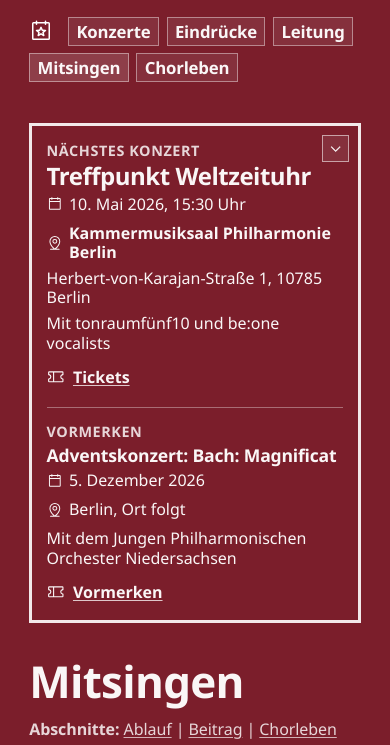
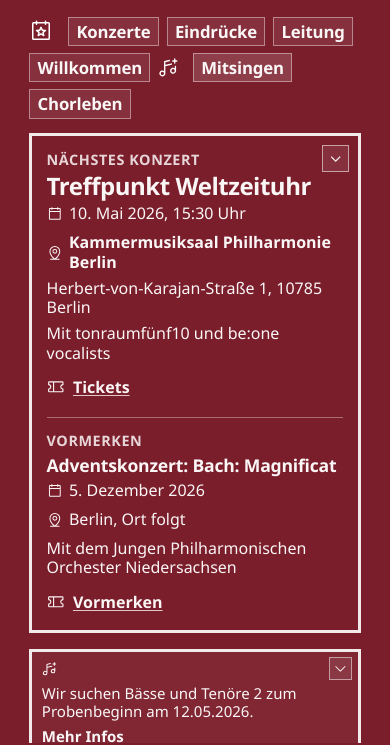
Before and after one commit to minthemiddle/jkb, a website: page mitsingen.html in a window 390 px wide. Shown: the part 99-844 px from the top of the page. Drawn offline with Linux system fonts and the light colour scheme.

Commit message:
Add: News bar

```diff
--- a/components/navbar.js
+++ b/components/navbar.js
@@ -1,6 +1,7 @@
 class AppNavbar extends HTMLElement {
   connectedCallback() {
     const storageKey = "jkbConcertCollapsed";
+    const newsStorageKey = "jkbNewsCollapsed";
     const current = window.location.pathname.split('/').pop() || 'index.html';
     const isActive = (href) => current === href;
 
@@ -29,6 +30,13 @@ class AppNavbar extends HTMLElement {
             <span class="sep" aria-hidden="true">|</span>
             ${link('leitung.html', 'Leitung')}
             <span class="sep" aria-hidden="true">|</span>
+            ${link('willkommen.html', 'Willkommen')}
+            <span class="sep" aria-hidden="true">|</span>
+            <button class="news-toggle-btn" type="button" aria-label="Suche-Hinweis umschalten" title="Suche-Hinweis umschalten">
+              <svg xmlns="http://www.w3.org/2000/svg" width="32" height="32" fill="currentColor" viewBox="0 0 256 256" aria-hidden="true" focusable="false">
+                <path d="M232,48a8,8,0,0,1-8,8H208V72a8,8,0,0,1-16,0V56H176a8,8,0,0,1,0-16h16V24a8,8,0,0,1,16,0V40h16A8,8,0,0,1,232,48Zm-16,64v52a36,36,0,1,1-16-29.92V112a8,8,0,0,1,16,0Zm-16,52a20,20,0,1,0-20,20A20,20,0,0,0,200,164ZM88,110.25V196a36,36,0,1,1-16-29.92V56a8,8,0,0,1,6.06-7.76l56-14a8,8,0,0,1,3.88,15.52L88,62.25v31.5l70.06-17.51a8,8,0,0,1,3.88,15.52ZM72,196a20,20,0,1,0-20,20A20,20,0,0,0,72,196Z"></path>
+              </svg>
+            </button>
             ${link('mitsingen.html', 'Mitsingen')}
             <span class="sep" aria-hidden="true">|</span>
             ${link('chorleben.html', 'Chorleben')}
@@ -38,8 +46,10 @@ class AppNavbar extends HTMLElement {
     `;
 
     const expandBtn = this.querySelector(".concert-expand-btn");
+    const newsBtn = this.querySelector(".news-toggle-btn");
     const sync = () => {
       const collapsed = document.body.classList.contains("concert-collapsed");
+      const newsCollapsed = document.body.classList.contains("news-collapsed");
       if (expandBtn) {
         expandBtn.setAttribute("aria-expanded", collapsed ? "false" : "true");
         expandBtn.setAttribute(
@@ -47,11 +57,21 @@ class AppNavbar extends HTMLElement {
           collapsed ? "Nächstes Konzert anzeigen" : "Nächstes Konzert einklappen"
         );
       }
+      if (newsBtn) {
+        newsBtn.setAttribute("aria-expanded", newsCollapsed ? "false" : "true");
+        newsBtn.setAttribute(
+          "title",
+          newsCollapsed ? "Suche-Hinweis anzeigen" : "Suche-Hinweis einklappen"
+        );
+      }
     };
 
     try {
       if (localStorage.getItem(storageKey) === "1") {
         document.body.classList.add("concert-collapsed");
+      }
+      if (localStorage.getItem(newsStorageKey) === "1") {
+        document.body.classList.add("news-collapsed");
       }
     } catch (_) {
       // ignore storage errors
@@ -69,7 +89,20 @@ class AppNavbar extends HTMLElement {
       sync();
     });
 
+    newsBtn?.addEventListener("click", () => {
+      const collapsed = document.body.classList.contains("news-collapsed");
+      document.body.classList.toggle("news-collapsed", !collapsed);
+      try {
+        localStorage.setItem(newsStorageKey, collapsed ? "0" : "1");
+      } catch (_) {
+        // ignore storage errors
+      }
+      window.dispatchEvent(new CustomEvent("jkb:news-toggle", { detail: { collapsed: !collapsed } }));
+      sync();
+    });
+
     window.addEventListener("jkb:concert-toggle", sync);
+    window.addEventListener("jkb:news-toggle", sync);
     sync();
   }
 }
--- /dev/null
+++ b/components/news-banner.js
@@ -0,0 +1,48 @@
+class AppNewsBanner extends HTMLElement {
+  connectedCallback() {
+    const storageKey = "jkbNewsCollapsed";
+    const role = (this.getAttribute("role") || "X").trim();
+    const start = (this.getAttribute("start") || "xx.xx.xxxx").trim();
+
+    const setCollapsed = (collapsed) => {
+      document.body.classList.toggle("news-collapsed", collapsed);
+      try {
+        localStorage.setItem(storageKey, collapsed ? "1" : "0");
+      } catch (_) {
+        // ignore storage errors
+      }
+      window.dispatchEvent(new CustomEvent("jkb:news-toggle", { detail: { collapsed } }));
+    };
+
+    try {
+      if (localStorage.getItem(storageKey) === "1") {
+        document.body.classList.add("news-collapsed");
+      }
+    } catch (_) {
+      // ignore storage errors
+    }
+
+    this.innerHTML = `
+      <section class="news-banner" aria-label="Chor-News">
+        <button class="news-collapse-btn" type="button" aria-label="Hinweis einklappen" title="Hinweis einklappen">
+          <svg xmlns="http://www.w3.org/2000/svg" width="32" height="32" fill="currentColor" viewBox="0 0 256 256" aria-hidden="true" focusable="false">
+            <path d="M213.66,101.66l-80,80a8,8,0,0,1-11.32,0l-80-80A8,8,0,0,1,53.66,90.34L128,164.69l74.34-74.35a8,8,0,0,1,11.32,11.32Z"></path>
+          </svg>
+        </button>
+        <p class="news-banner-text">
+          <svg class="news-banner-icon" xmlns="http://www.w3.org/2000/svg" width="32" height="32" fill="currentColor" viewBox="0 0 256 256" aria-hidden="true" focusable="false">
+            <path d="M232,48a8,8,0,0,1-8,8H208V72a8,8,0,0,1-16,0V56H176a8,8,0,0,1,0-16h16V24a8,8,0,0,1,16,0V40h16A8,8,0,0,1,232,48Zm-16,64v52a36,36,0,1,1-16-29.92V112a8,8,0,0,1,16,0Zm-16,52a20,20,0,1,0-20,20A20,20,0,0,0,200,164ZM88,110.25V196a36,36,0,1,1-16-29.92V56a8,8,0,0,1,6.06-7.76l56-14a8,8,0,0,1,3.88,15.52L88,62.25v31.5l70.06-17.51a8,8,0,0,1,3.88,15.52ZM72,196a20,20,0,1,0-20,20A20,20,0,0,0,72,196Z"></path>
+          </svg>
+          Wir suchen Bässe und Tenöre 2 zum Probenbeginn am 12.05.2026. <a class="news-banner-link" href="mitsingen.html">Mehr Infos</a>
+        </p>
+      </section>
+    `;
+
+    const collapseBtn = this.querySelector(".news-collapse-btn");
+    collapseBtn?.addEventListener("click", () => setCollapsed(true));
+  }
+}
+
+if (!customElements.get("app-news-banner")) {
+  customElements.define("app-news-banner", AppNewsBanner);
+}
--- a/mitsingen.html
+++ b/mitsingen.html
@@ -26,12 +26,14 @@
     <link rel="stylesheet" href="styles/global.css" />
     <script src="components/navbar.js" defer></script>
     <script src="components/current-concert.js" defer></script>
+    <script src="components/news-banner.js" defer></script>
     <script src="components/footer.js" defer></script>
 </head>
 
 <body class="site">
     <app-navbar></app-navbar>
     <app-current-concert></app-current-concert>
+    <app-news-banner></app-news-banner>
 
     <main class="site-main">
         <article class="content">
@@ -50,7 +52,7 @@
                         href="https://www.marie-pierre-roy.com/" target="_blank">Marie-Pierre Roy</a></a>.</p>
                 </li>
             </ul>
-            <p>Wir begrüßen sehr gerne neue Chormitglieder in allen Stimmen. Ein Einstieg ist jeweils im ersten Monat
+            <p>Ein Einstieg ist jeweils im ersten Monat
                 einer Probenphase möglich. (Siehe <a href="chorleben.html#chorleben-termine">Termine</a>)</p>
             <p>Bei uns bist du richtig, wenn du:</p>
             <ul>
@@ -66,11 +68,12 @@
             <h2 id="mitsingen-ablauf">Ablauf</h2>
             <ul>
                 <li>Wenn die obigen Punkte auf dich zutreffen</li>
-                <li><strong>Teile uns <a
-                            href="mailto:info@jungerkammerchorberlin.de?subject=Mitsingen&amp;body=Hallo%2C%0A%0Aich%20m%C3%B6chte%20den%20Jungen%20Kammerchor%20Berlin%20kennenlernen%20und%20zur%20Probestunde%20vorbeikommen.%0A%0AMeine%20Stimme%3A%20%0A%0ABester%20Gru%C3%9F">hier</a>
-                        dein Interesse mit</strong></li>
+                <li>Teile uns dein Interesse <a
+                        href="mailto:info@jungerkammerchorberlin.de?subject=Mitsingen&amp;body=Hallo%2C%0A%0Aich%20m%C3%B6chte%20den%20Jungen%20Kammerchor%20Berlin%20kennenlernen%20und%20zur%20Probestunde%20vorbeikommen.%0A%0AMeine%20Stimme%3A%20%0A%0ABester%20Gru%C3%9F">via
+                        Email (an
+                        die Chorleitung Juliane)</a> mit</li>
                 <li>Erhalte per Mail Infos zu deiner Schnupperprobe</li>
-                <li>Singe nach der Schnuppestunde der <a href="leitung.html">Chorleitung</a> vor</li>
+                <li>Singe nach der Schnuppestunde Juliane vor, sie sagt sofort danach zu oder ab.</li>
             </ul>
             <p>Nach der Zusage geht es hier weiter: <a href="willkommen.html">Willkommen</a>.</p>
 
--- a/styles/global.css
+++ b/styles/global.css
@@ -69,6 +69,7 @@ img {
 
 app-navbar,
 app-current-concert,
+app-news-banner,
 .site-main,
 app-footer {
   display: block;
@@ -118,6 +119,15 @@ app-current-concert {
   opacity: 1;
   transform: translateY(0);
   transition: max-height 260ms ease, opacity 180ms ease, transform 220ms ease;
+}
+
+app-news-banner {
+  padding-inline: var(--pad);
+  overflow: hidden;
+  max-height: 6rem;
+  opacity: 1;
+  transform: translateY(0);
+  transition: max-height 240ms ease, opacity 180ms ease, transform 220ms ease;
 }
 
 app-footer {
@@ -252,8 +262,70 @@ app-footer {
   text-decoration-color: #fff;
 }
 
+.news-banner {
+  position: relative;
+  margin: 0.15rem 0 0.55rem;
+  padding: 0.52rem 2rem 0.52rem 0.6rem;
+  border: 3px solid var(--line);
+  background: rgba(255, 255, 255, 0.04);
+}
+
+.news-banner-text {
+  margin: 0;
+  display: inline-flex;
+  align-items: center;
+  flex-wrap: wrap;
+  gap: 0.42rem;
+  font-size: clamp(0.94rem, 1.35vw, 1.05rem);
+  line-height: 1.2;
+  color: var(--text);
+}
+
+.news-banner-icon {
+  width: 1.05em;
+  height: 1.05em;
+  flex: none;
+}
+
+.news-collapse-btn {
+  position: absolute;
+  top: 0.32rem;
+  right: 0.34rem;
+  display: inline-flex;
+  align-items: center;
+  justify-content: center;
+  width: 1.45rem;
+  height: 1.45rem;
+  padding: 0;
+  border: 1px solid rgba(255, 255, 255, 0.5);
+  background: rgba(255, 255, 255, 0.08);
+  color: #fff;
+  cursor: pointer;
+}
+
+.news-collapse-btn svg {
+  width: 0.92rem;
+  height: 0.92rem;
+}
+
+.news-collapse-btn:hover,
+.news-collapse-btn:focus-visible {
+  background: rgba(255, 255, 255, 0.14);
+}
+
+.news-banner-link {
+  font-weight: 700;
+  text-decoration-color: rgba(255, 255, 255, 0.78);
+}
+
+.news-banner-link:hover,
+.news-banner-link:focus-visible {
+  text-decoration-color: #fff;
+}
+
 .concert-collapse-btn,
-.concert-expand-btn {
+.concert-expand-btn,
+.news-toggle-btn {
   display: inline-flex;
   align-items: center;
   justify-content: center;
@@ -275,7 +347,8 @@ app-footer {
 }
 
 .concert-collapse-btn svg,
-.concert-expand-btn svg {
+.concert-expand-btn svg,
+.news-toggle-btn svg {
   width: 1em;
   height: 1em;
 }
@@ -283,7 +356,9 @@ app-footer {
 .concert-collapse-btn:hover,
 .concert-collapse-btn:focus-visible,
 .concert-expand-btn:hover,
-.concert-expand-btn:focus-visible {
+.concert-expand-btn:focus-visible,
+.news-toggle-btn:hover,
+.news-toggle-btn:focus-visible {
   background: rgba(255, 255, 255, 0.14);
 }
 
@@ -300,6 +375,21 @@ app-footer {
 .concert-expand-btn svg {
   width: 1.65rem;
   height: 1.65rem;
+}
+
+.news-toggle-btn {
+  width: auto;
+  height: auto;
+  border: 0;
+  background: transparent;
+  color: #fff;
+  margin-right: 0.35rem;
+  padding: 0;
+}
+
+.news-toggle-btn svg {
+  width: 1.38rem;
+  height: 1.38rem;
 }
 
 .concert-collapse-btn svg path {
@@ -319,6 +409,21 @@ body.concert-collapsed .concert-collapse-btn svg {
   transform: rotate(180deg);
 }
 
+body.news-collapsed app-news-banner {
+  max-height: 0;
+  opacity: 0;
+  transform: translateY(-0.35rem);
+  pointer-events: none;
+}
+
+body.concert-collapsed:not(.news-collapsed) app-news-banner {
+  padding-top: 0.35rem;
+}
+
+body.concert-collapsed.news-collapsed .site-main {
+  padding-top: clamp(0.55rem, 1.2vw, 0.8rem);
+}
+
 .site-main {
   padding-top: clamp(0.8rem, 2vw, 1.35rem);
   padding-right: var(--pad);
@@ -326,6 +431,10 @@ body.concert-collapsed .concert-collapse-btn svg {
 }
 
 app-current-concert + .site-main {
+  padding-top: 0;
+}
+
+app-news-banner + .site-main {
   padding-top: 0;
 }
 
@@ -677,6 +786,11 @@ app-current-concert + .site-main {
     height: 1.5rem;
   }
 
+  .news-toggle-btn svg {
+    width: 1.34rem;
+    height: 1.34rem;
+  }
+
   .footer-nav {
     font-size: 0.95rem;
     line-height: 1.2;
@@ -685,6 +799,11 @@ app-current-concert + .site-main {
   .event {
     margin: 0.9rem 0;
     padding: 0.9rem;
+  }
+
+  .news-banner {
+    margin-top: 0.1rem;
+    margin-bottom: 0.45rem;
   }
 
   .concert-row {
```
Also changed, not shown: aktive.html (+2 -0 lines), chorleben.html (+2 -0 lines), eindruecke.html (+2 -0 lines), impressum.html (+2 -0 lines), index.html (+8 -4 lines), konzerte.html (+2 -0 lines), leitung.html (+2 -0 lines), unterstuetzung.html (+2 -0 lines), willkommen.html (+2 -0 lines).
